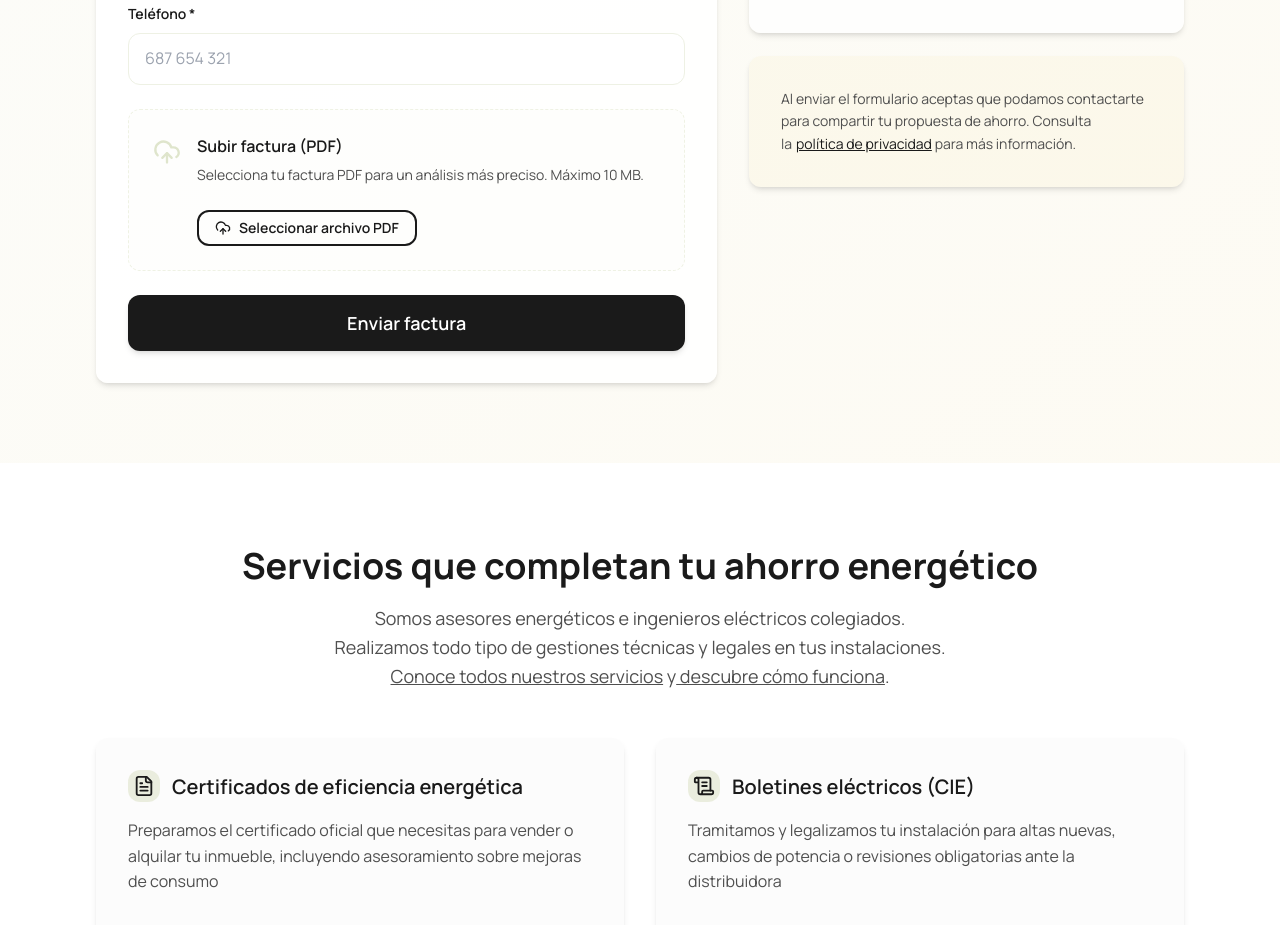
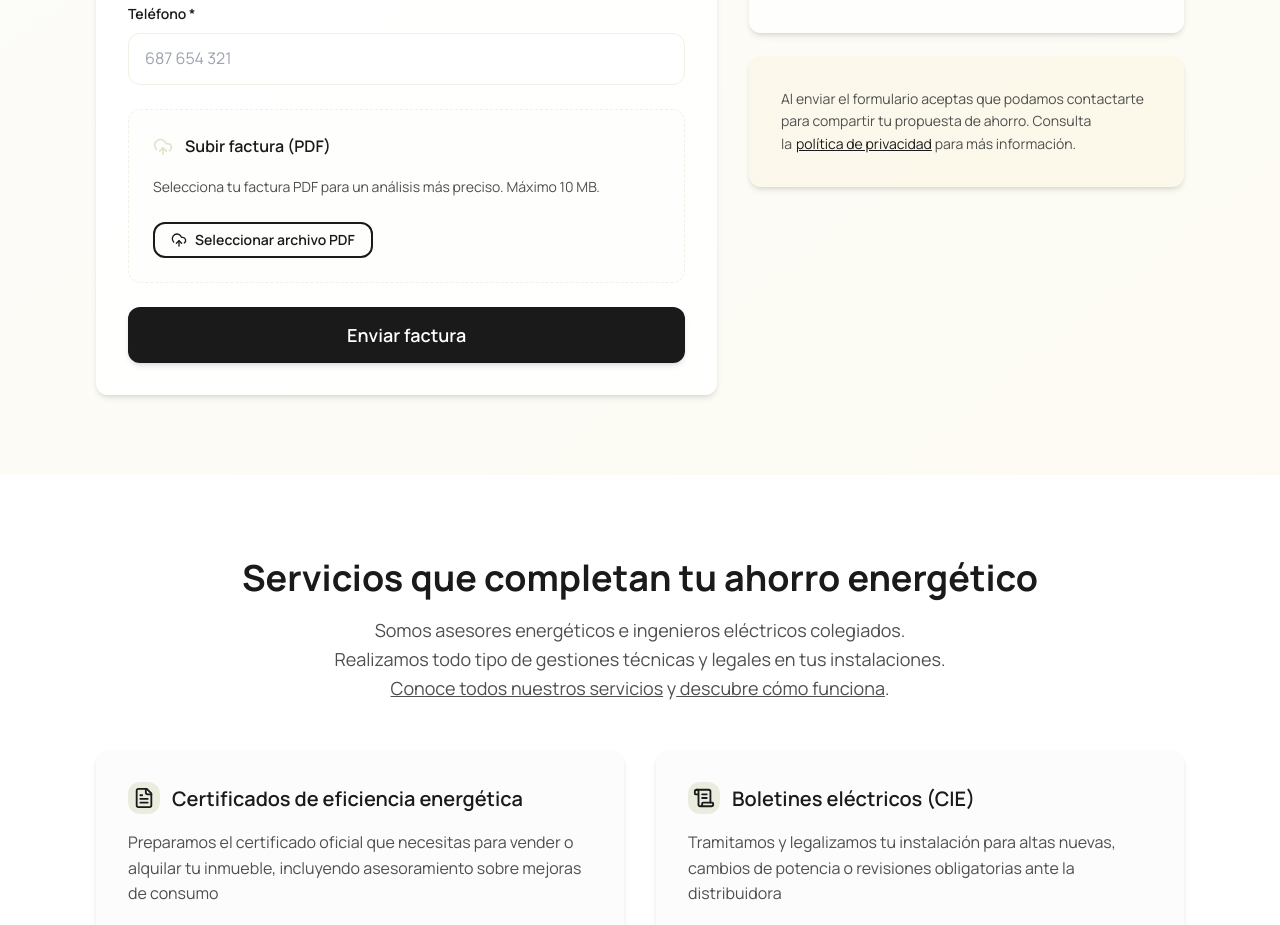
Before and after one commit to Medu-coder/voltik.es, a React (Vite) app: page / in a window 1280 px wide. Shown: the part 2520-3445 px from the top of the page. Built offline with nearby package versions, Linux system fonts and the light colour scheme.

Commit message:
Ajustes modal próximamente y diseño caja de recaptcha

```diff
--- a/src/components/forms/ContactForm.tsx
+++ b/src/components/forms/ContactForm.tsx
@@ -129,11 +129,11 @@ export default function ContactForm({
         </div>
 
         <div className="rounded-xl border border-dashed border-primary/50 bg-primary/5 p-6">
-          <div className="flex items-start gap-4">
-            <UploadCloud size={28} className="text-primary mt-1" />
-            <div className="flex-1">
-              <p className="text-base font-semibold text-foreground mb-1">Subir factura (PDF)</p>
-              <p className="text-sm text-muted-foreground mb-4">
+          <div className="flex items-center gap-3 mb-4">
+            <UploadCloud size={20} className="text-primary" />
+            <p className="text-base font-semibold text-foreground">Subir factura (PDF)</p>
+          </div>
+          <p className="text-sm text-muted-foreground mb-4 text-left">
             Selecciona tu factura PDF para un análisis más preciso. Máximo 10 MB.
           </p>
 
@@ -242,8 +242,6 @@ export default function ContactForm({
             </p>
           )}
         </div>
-          </div>
-        </div>
 
         <VoltikButton
           type="submit"
--- a/src/components/forms/SecondaryContactForm.tsx
+++ b/src/components/forms/SecondaryContactForm.tsx
@@ -170,15 +170,15 @@ export default function SecondaryContactForm({
         {/* reCAPTCHA */}
         {showRecaptcha && (
           <div className="rounded-xl border border-dashed border-primary/50 bg-primary/5 p-6">
-            <div className="flex items-start gap-4">
-              <div className="w-8 h-8 rounded-lg bg-primary/10 flex items-center justify-center flex-shrink-0">
+            <div className="flex items-center gap-3 mb-4">
+              <div className="w-8 h-8 rounded-lg bg-primary/10 flex items-center justify-center">
                 <svg className="w-5 h-5 text-primary" fill="currentColor" viewBox="0 0 20 20">
                   <path fillRule="evenodd" d="M5 9V7a5 5 0 0110 0v2a2 2 0 012 2v5a2 2 0 01-2 2H5a2 2 0 01-2-2v-5a2 2 0 012-2zm8-2v2H7V7a3 3 0 016 0z" clipRule="evenodd" />
                 </svg>
               </div>
-              <div className="flex-1">
-                <p className="text-base font-semibold text-foreground mb-1">Verificación de seguridad</p>
-                <p className="text-sm text-muted-foreground mb-4">
+              <p className="text-base font-semibold text-foreground">Verificación de seguridad</p>
+            </div>
+            <p className="text-sm text-muted-foreground mb-4 text-left">
               Completa la verificación para enviar tu solicitud de forma segura.
             </p>
 
@@ -219,8 +219,6 @@ export default function SecondaryContactForm({
               </div>
             </div>
           </div>
-            </div>
-          </div>
         )}
 
         <VoltikButton
--- a/src/components/ui/ComingSoonModal.tsx
+++ b/src/components/ui/ComingSoonModal.tsx
@@ -29,9 +29,9 @@ export default function ComingSoonModal({ trigger, serviceName, description }: C
         <div className="flex gap-3 mt-4">
           <a
             href="mailto:contacto@voltik.es"
-            className="flex-1 bg-primary text-primary-foreground hover:bg-primary/90 px-4 py-2 rounded-md text-sm font-medium text-center transition-colors"
+            className="flex-1 bg-primary text-primary-foreground hover:bg-primary/90 px-4 py-2 rounded-md text-sm font-medium transition-colors flex items-center justify-center gap-2"
           >
-            <Mail size={16} className="inline mr-2" />
+            <Mail size={16} />
             Contactar por Email
           </a>
           <button
```
Lines whose indentation alone changed are shown as unchanged.
